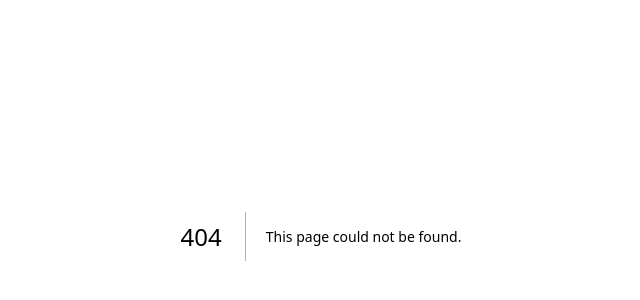
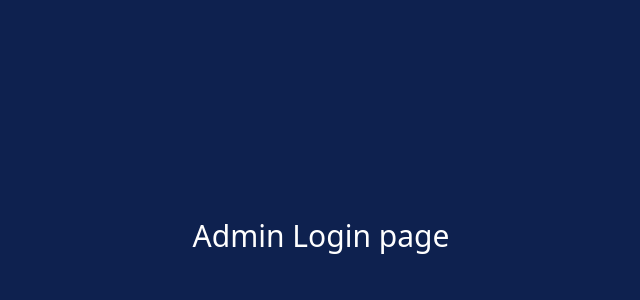
Before and after one commit to dawazakx/echo_med-a_player_web_user, a Next.js app: page /admin/login in a window 1280 px wide. Before the commit this address had no page. Shown: the part 164-464 px from the top of the page, without its empty margins (319-959 px from the left). Built offline with nearby package versions, Linux system fonts and the light colour scheme.

Commit message:
structure done

```diff
--- /dev/null
+++ b/pages/admin/login.tsx
@@ -0,0 +1,11 @@
+import React from 'react';
+
+const AdminLogin: React.FC = () => {
+  return (
+    <div className="min-h-screen flex items-center justify-center bg-[#0E214F]">
+      <h1 className="text-white text-3xl">Admin Login page</h1>
+    </div>
+  );
+};
+
+export default AdminLogin;
```
